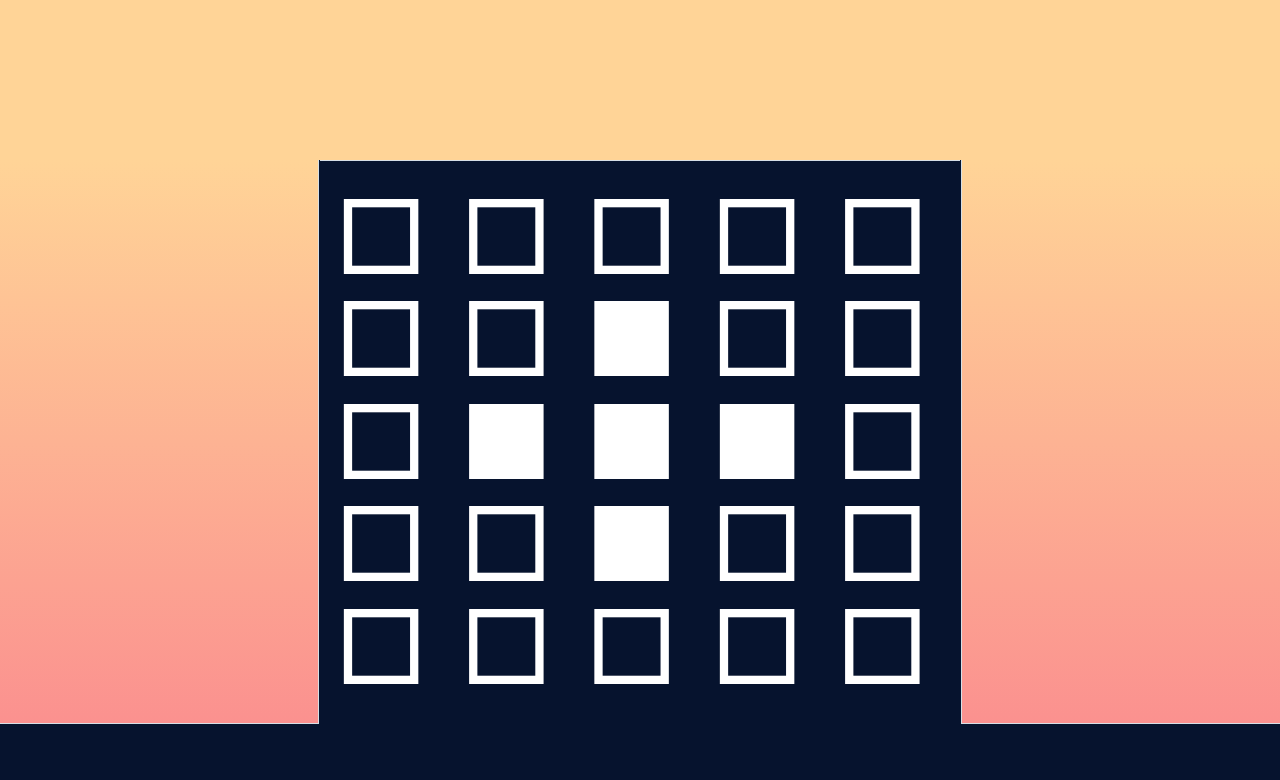
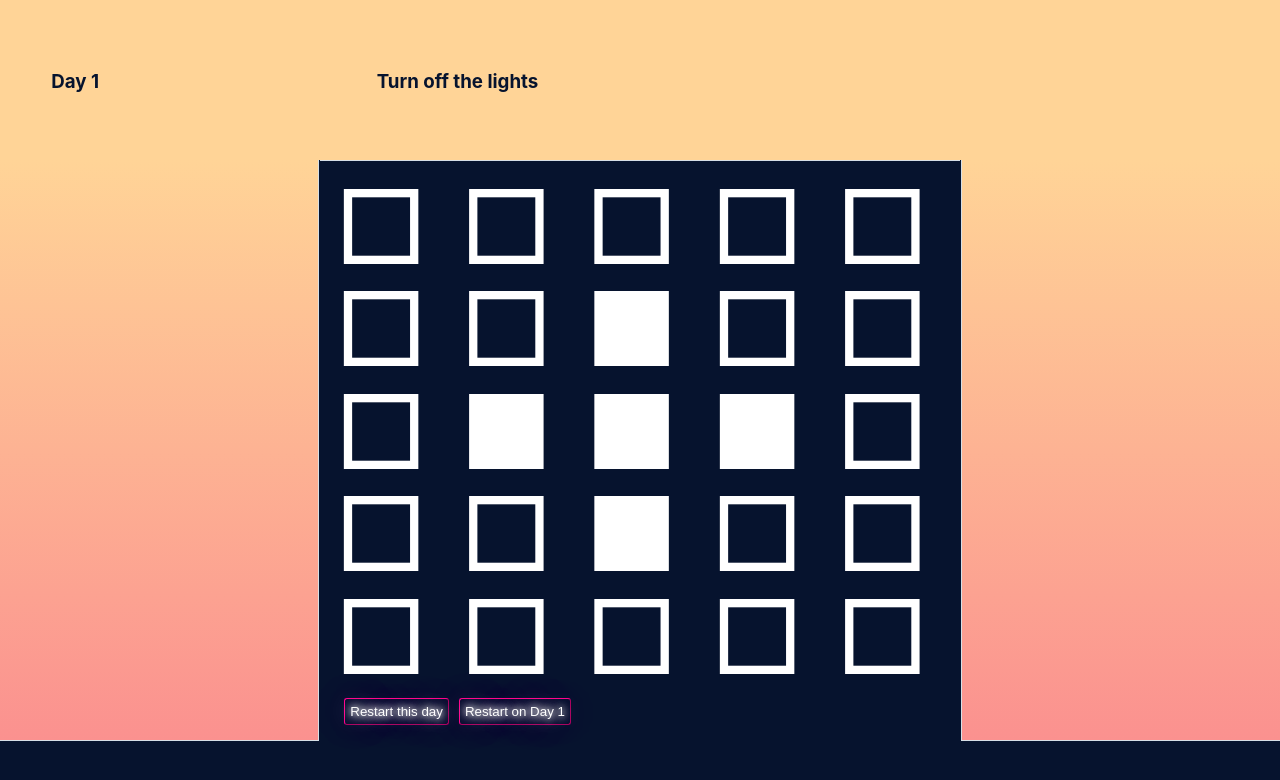
Before and after one commit to JDygard/curriculae-vitae, a React (Create React App) app: page / in a window 1280 px wide. Shown: the top 780 px of the page. Built offline with nearby package versions, Linux system fonts and the light colour scheme.

Commit message:
Gameplay: Reset/restart buttons fully functional

```diff
--- a/src/App.css
+++ b/src/App.css
@@ -1,24 +1,10 @@
-.App {
-  text-align: center;
-}
-
 .App-header {
   background-color: #06132e;
   min-height: 100vh;
   display: flex;
   flex-direction: column;
   align-items: center;
-  font-size: calc(10px + 2vmin);
   color: white;
-}
-
-@keyframes App-logo-spin {
-  from {
-    transform: rotate(0deg);
-  }
-  to {
-    transform: rotate(360deg);
-  }
 }
 
 .left, .right, .middleRow, .navLeft, .navRight {
@@ -39,6 +25,22 @@
   flex-direction: row;
 }
 
+.fadeIn {
+  padding: 4vw;
+  color: #06132e;
+  animation: fadein 1s;
+}
+
+@keyframes fadein {
+  from {
+    opacity: 0;
+    padding: 3vw;
+  }
+  to   {
+    opacity: 1;
+    padding: 4vw;
+  }
+}
 
 .navBar, .navLeft, .navRight, .navMid {
   height:100%;
@@ -74,5 +76,16 @@ ul, .navMid {
   flex-direction: row;
 }
 
-.navLeft {
+
+.restartSlide {
+  animation: slideIn 0.5s;
 }
+
+@keyframes slideIn {
+  from {
+      left: -40px;
+  }
+  to {
+      left: 0px;
+  }
+}
--- a/src/App.js
+++ b/src/App.js
@@ -1,5 +1,5 @@
 import './App.css';
-import { useState } from 'react';
+import { useState, useRef } from 'react';
 
 import GridSystem from './components/GridSystem'
 
@@ -29,13 +29,17 @@ const App = () => {
   const [currentLevel, setCurrentLevel] = useState(days[cookieValue]);
 
   // The method passed to GridBlock to lift the state
-  const dayCompleteHandler = (level) => {
-    console.log("This")
+  const dayCompleteHandler = (event) => {
+    if (event === "restart") {
+      console.log("ost!")
+      document.cookie = `day=0; SameSite=None; Secure`;
+      setCurrentLevel(days[0]);
+      return;
+    }
     cookieValue = parseInt(document.cookie
       .split('; ')
       .find(row => row.startsWith('day='))
       .split('=')[1]);
-    console.log(JSON.stringify(days[cookieValue + 1]) + " " + JSON.stringify(currentLevel))
     if (JSON.stringify(days[cookieValue + 1]) !== JSON.stringify(currentLevel)) {
       cookieValue += 1;
       document.cookie = `day=${cookieValue}; SameSite=None; Secure`;
@@ -46,9 +50,16 @@ const App = () => {
   return (
     <div className="App-header">
       <div className="navBar">
-        <div className='navLeft'></div>
-        <div className='navMid'></div>
-        <div className='navRight'></div>
+        <div className='navLeft'>
+          <h3 className="fadeIn">
+            Day {cookieValue + 1}
+          </h3>
+        </div>
+        <div className='navMid'>
+          {cookieValue === 0 ? <h3 className="fadeIn">Turn off the lights</h3> : ""}
+        </div>
+        <div className='navRight'>
+        </div>
       </div>
       <div className="middleRow">
         <div className="left"></div>
--- a/src/components/GridSystem.js
+++ b/src/components/GridSystem.js
@@ -1,6 +1,7 @@
 import GridBlock from "./GridBlock";
 import { useState, useEffect } from 'react';
-import styles from "./GridSystem.module.css";
+import "./GridSystem.module.css";
+import * as ReactDOM from 'react-dom';
 
 const GridSystem = props => {
     const [gridSquares, setGridSquares] = useState([]);
@@ -22,8 +23,6 @@ const GridSystem = props => {
         setNewLevel(false)
     }
 
-
-
     // Figure out how many columns and rows fit the amount of blocks
     var columns = Math.round(Math.sqrt(props.squares));
     var excess = props.squares % columns;
@@ -42,7 +41,6 @@ const GridSystem = props => {
     const dayCompleteHandler = props.dayCompleteHandler;
     const gridCheck = gridSquares;
 
-
     useEffect(() => {
         for (let i = 0; i < gridCheck.length; i++) {
             if (gridCheck[i].on === true) {
@@ -52,20 +50,6 @@ const GridSystem = props => {
         setNewLevel(true)
         dayCompleteHandler(props.currentLevel);
     }, [dayCompleteHandler, props.currentLevel, gridCheck])
-
-    // const checkDayComplete = data => {
-    //     let complete = true;
-    //     for (let i = 0; i < data.length; i++) {
-    //         if (data[i].on === true) {
-    //             complete = false
-    //             return
-    //         };
-    //     };
-    //     if (complete) {
-    //         console.log("complete")
-    //         dayCompleteHandler()
-    //     }
-    // };
 
     const adjustGridSquares = keys => {
         // Collect the current state
@@ -82,7 +66,6 @@ const GridSystem = props => {
             };
             updateInstructions.push(instruction);
         }
-
 
         // Pass instructions into the state
         setGridSquares(prevBlocks => {
@@ -121,6 +104,43 @@ const GridSystem = props => {
         adjustGridSquares(affectedBlocks);
     }
 
+    const resetHandler = () => {
+        setNewLevel(true)
+    }
+
+    const restartHandler = (event) => {
+        cancelHandler()
+        setNewLevel(true)
+        dayCompleteHandler("restart")
+    }
+
+    const cancelHandler = () => {
+        const element = (
+            <div id="buttonsDiv">
+                <button id="reset" onClick={resetHandler}>Restart this day</button>
+                <button id="restart" onClick={restartButtonHandler}>Restart on Day 1</button>
+            </div>
+        )
+        ReactDOM.render(
+            element,
+            document.getElementById("buttonsDiv")
+        )
+    }
+
+    const restartButtonHandler = () => {
+        const element = (
+            <div id="buttonsDiv">
+                <button id="reset" onClick={resetHandler}>Restart this day</button>
+                <button id="restart" onClick={cancelHandler}>  Cancel the restart  </button>
+                <button className="restartSlide" onClick={restartHandler}>Delete my progress</button>
+            </div>
+        )
+        ReactDOM.render(
+            element,
+            document.getElementById("buttonsDiv")
+        )
+    }
+
     return (
         <ul className="">
             {gridSquares.map(item => (
@@ -132,6 +152,10 @@ const GridSystem = props => {
                     onGridClick={onGridClickHandler}
                 />
             ))}
+            <div id="buttonsDiv">
+                <button id="reset" onClick={resetHandler}>Restart this day</button>
+                <button id="restart" onClick={restartButtonHandler}>Restart on Day 1</button>
+            </div>
         </ul>
     );
 };
--- a/src/components/GridSystem.module.css
+++ b/src/components/GridSystem.module.css
@@ -3,13 +3,14 @@ ul {
     flex-wrap: wrap;
     list-style-type: none;
     padding: 0;
-    margin-left:15px;
+    margin-left: 15px;
 }
 
 ul>li {
     display: flex;
     align-items: center;
-    line-height:1;
+    line-height: 1;
+    cursor: pointer;
 }
 
 @media screen and (min-width:1901px) {
@@ -53,3 +54,28 @@ ul>li {
         font-size: 12vw;
     }
 }
+
+button {
+    background-color: transparent;
+    border-color: rgb(255, 0, 140);
+    border-radius: 3px;
+    border-width: 1px;
+    margin-top:10px;
+    margin-left: 10px;
+    padding: 5px;
+    cursor: pointer;
+    color: #fff;
+    text-shadow:
+        0 0 7px #fff,
+        0 0 10px #fff,
+        0 0 21px #fff,
+        0 0 42px rgb(255, 0, 140),
+        0 0 82px rgb(255, 0, 140),
+        0 0 92px rgb(255, 0, 140),
+        0 0 102px rgb(255, 0, 140),
+        0 0 151px rgb(255, 0, 140);
+}
+
+#restart {
+    right:0;
+}
```
